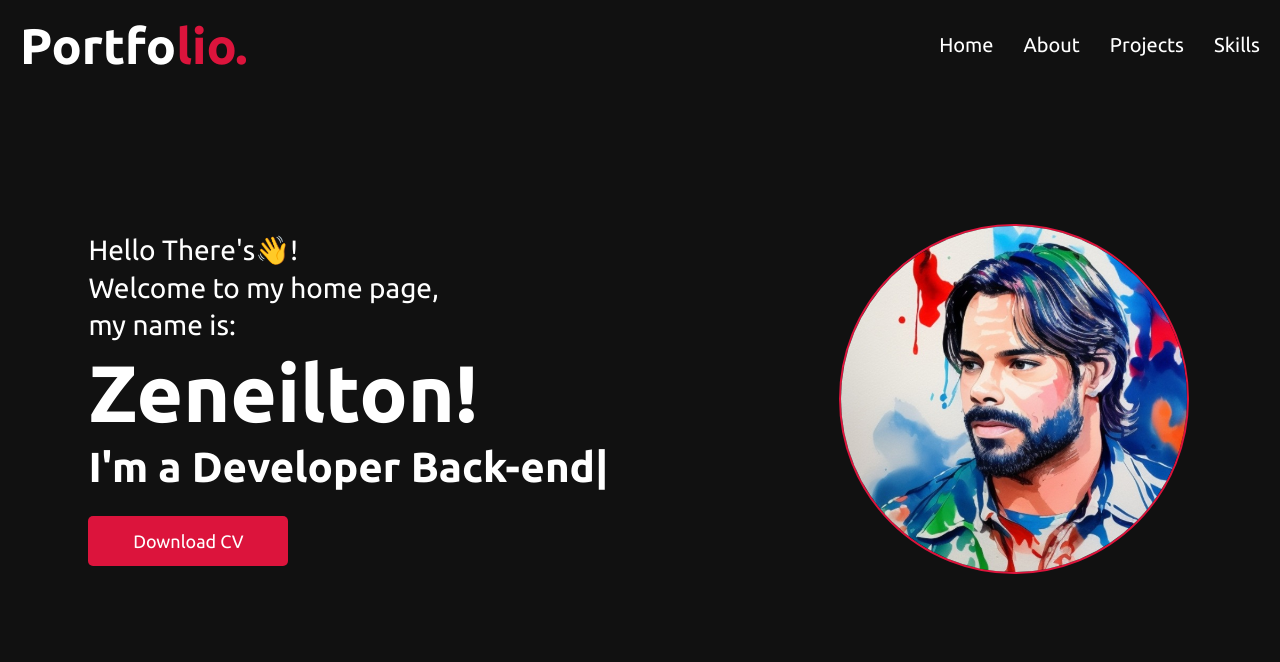
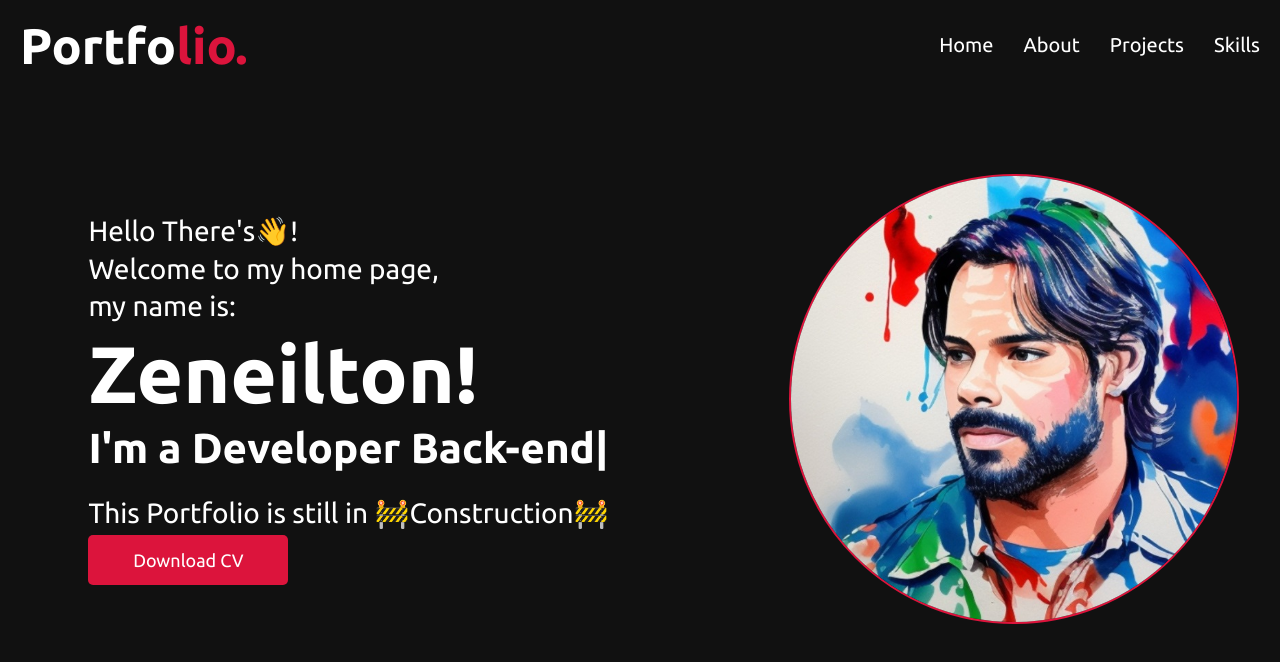
Before and after one commit to zeneiltongpdev/my-portfolio, a React (Vite) app: page / in a window 1280 px wide. Shown: the top 662 px of the page. Built offline with nearby package versions, Linux system fonts and the light colour scheme.

Commit message:
up-to-date infos and photos

```diff
--- a/index.html
+++ b/index.html
@@ -7,7 +7,8 @@
   <link rel="preconnect" href="https://fonts.googleapis.com">
   <link rel="preconnect" href="https://fonts.gstatic.com" crossorigin>
   <link href="https://fonts.googleapis.com/css2?family=Ubuntu:wght@300;400;500;700&display=swap" rel="stylesheet">
-  <title>Projeto Zenel</title>
+  <link rel="icon" href="./src/assets/fav.jpg" type="image/x-icon" />
+  <title>My Portfolio</title>
 </head>
 
 <body>
--- a/src/pages/Home/index.tsx
+++ b/src/pages/Home/index.tsx
@@ -54,8 +54,8 @@ const DivPhoto = styled.div`
 `;
 
 const Img = styled.img`
-  width: 350px;
-  height: 350px;
+  width: 450px;
+  height: 450px;
   border: 2px solid #dc143c;
   border-radius: 50%;
 
@@ -238,6 +238,18 @@ const Home = () => {
               </Description>
             </motion.div>
 
+            <motion.div
+              initial={{ opacity: 0, y: 0, z: -100 }}
+              animate={{ opacity: 1, y: 0, z: 0 }}
+              transition={{
+                duration: 2,
+                delay: 2.2,
+                ease: [0, 0.75, 0.25, 1],
+              }}
+            >
+              <P>This Portfolio is still in 🚧Construction🚧</P>
+            </motion.div>
+
             <DivButton>
               <motion.div
                 initial={{ opacity: 0, y: 0, z: -100 }}
```
Also changed, not shown: src/assets/eu.jpg (deleted), src/assets/fav.jpg (added).
